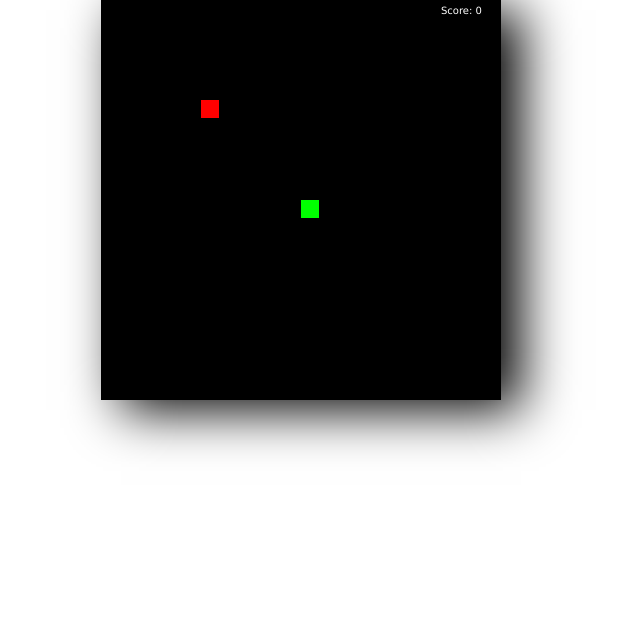
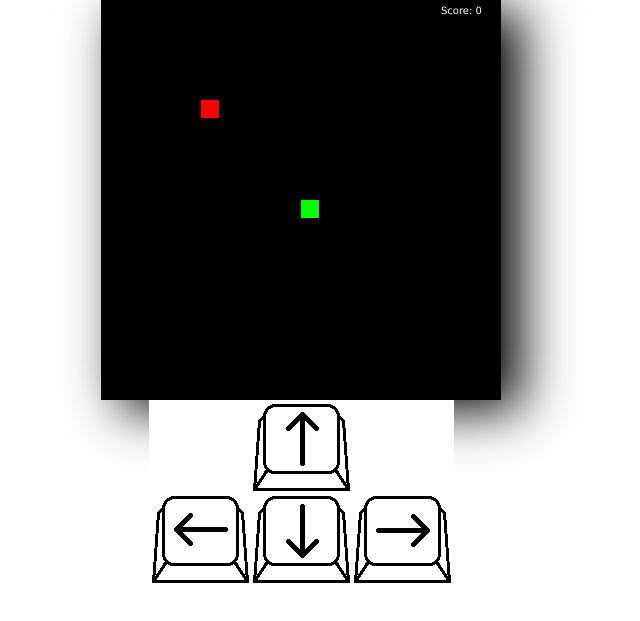
Before and after one commit to mattigor/Snake-Game, a plain HTML site: page index.html in a window 1280 px wide. Shown: the part 75-696 px from the top of the page, without its empty margins (339-979 px from the left). Drawn offline with Linux system fonts and the light colour scheme.

Commit message:
Update index.html

```diff
--- a/index.html
+++ b/index.html
@@ -13,6 +13,7 @@
 <body>
     <h1>Snake</h1>
     <canvas id="game" width="400" height="400"></canvas>
+    <img src="move.png">
     <script src="script.js"></script>
 </body>
 </html>
```
